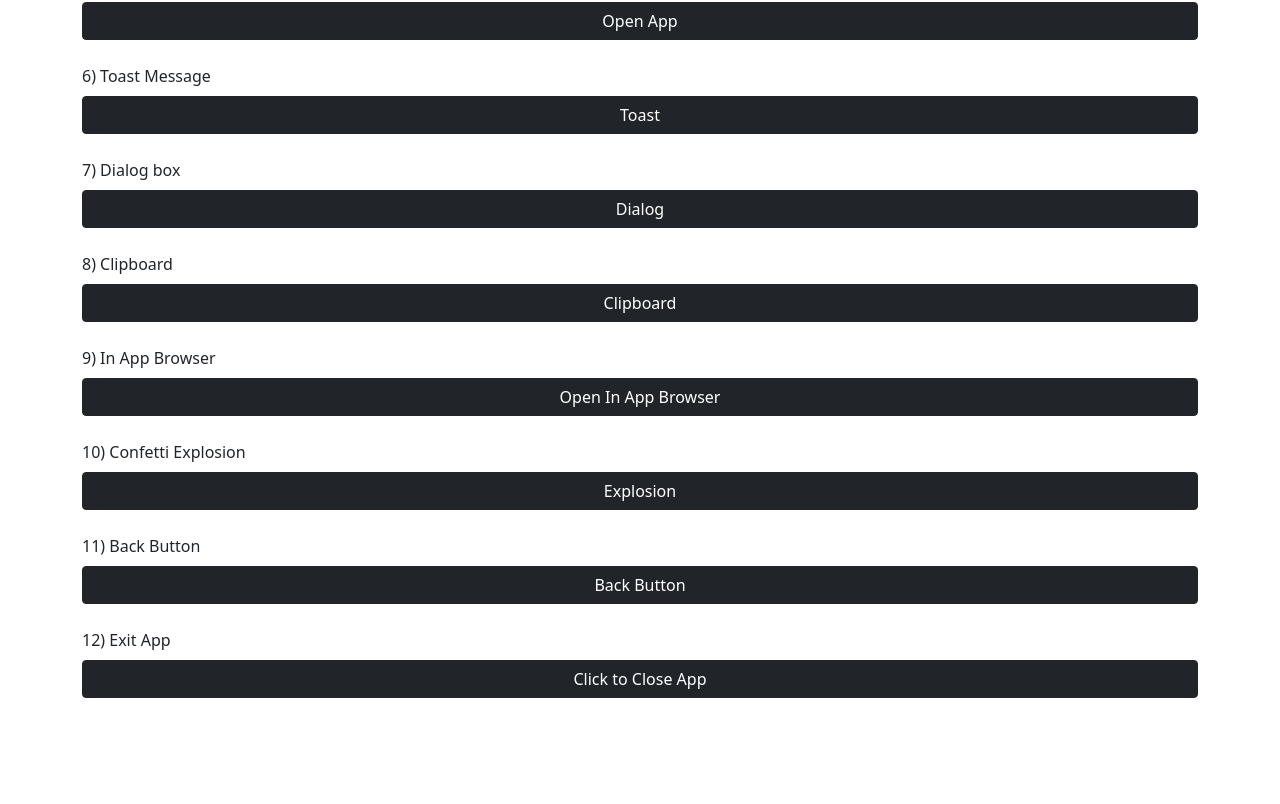
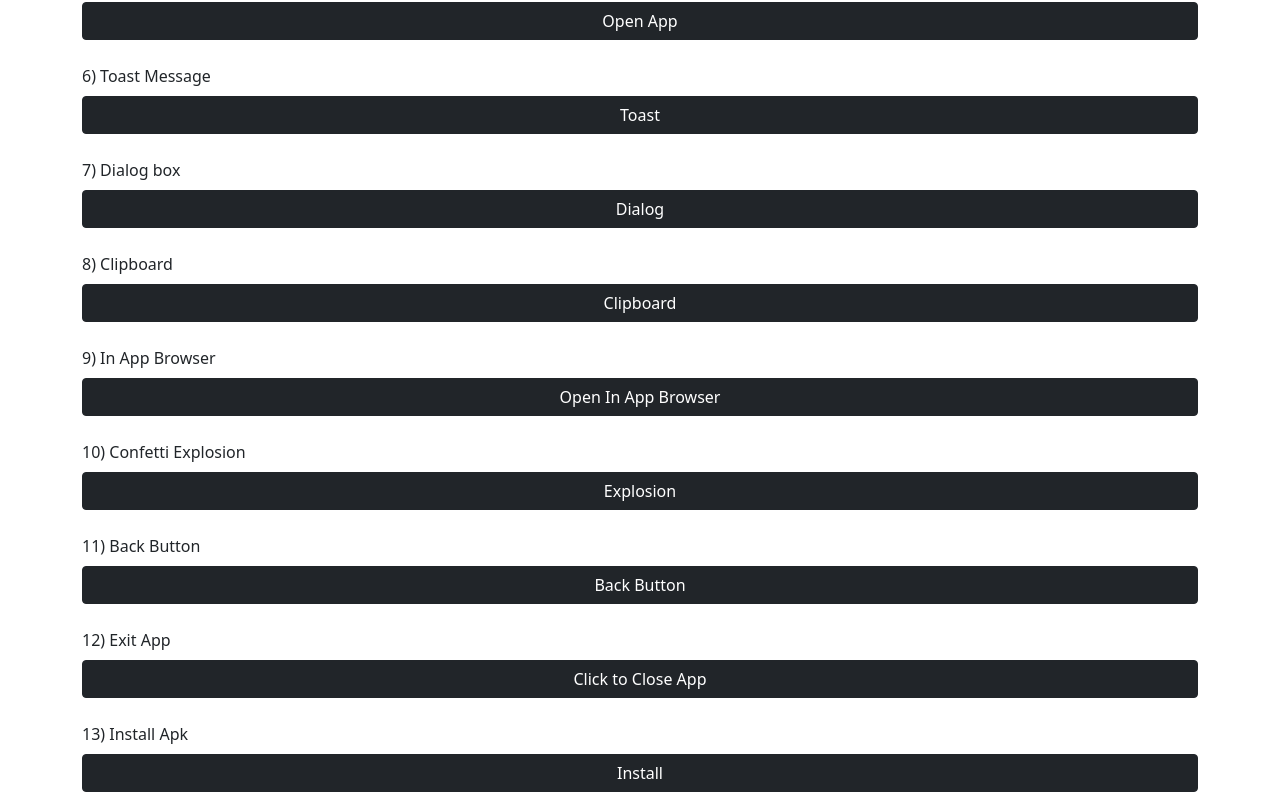
Before and after one commit to irshad/IA-POC, a Svelte app: page / in a window 1280 px wide. Shown: the part 492-1296 px from the top of the page. Before the commit the page ends 1202 px from the top, so only its background shows below. Built offline with nearby package versions, Linux system fonts and the light colour scheme.

Commit message:
Install APK

```diff
--- a/package.json
+++ b/package.json
@@ -29,6 +29,7 @@
     "@capacitor/dialog": "^4.0.1",
     "@capacitor/local-notifications": "^4.1.0",
     "@capacitor/toast": "^4.0.1",
+    "cordova-plugin-apkupdater": "^4.0.1",
     "cordova-plugin-screen-orientation": "^3.0.2",
     "es6-promise-plugin": "^4.2.2",
     "sirv-cli": "^2.0.0",
--- a/src/App.svelte
+++ b/src/App.svelte
@@ -11,6 +11,7 @@
   import ConfettiExplosion from "./components/ConfettiExplosion.svelte";
   import BackButton from "./components/BackButton.svelte";
   import ExitApp from "./components/ExitApp.svelte";
+  import InstallApk from "./components/InstallApk.svelte";
 </script>
 
 <main class="container">
@@ -26,6 +27,7 @@
   <ConfettiExplosion />
   <BackButton />
   <ExitApp />
+  <InstallApk />
 </main>
 
 <style>
--- /dev/null
+++ b/src/components/InstallApk.svelte
@@ -0,0 +1,26 @@
+<script>
+  import ApkUpdater from "cordova-plugin-apkupdater";
+
+  let progress = 0;
+  let apkUrl = "https://activity-templates.s3.ap-south-1.amazonaws.com/apps/test.apk";
+
+  const options = {
+    onDownloadProgress: function (e) {
+      console.log("Downloading: " + e.progress + "%", "(" + e.bytesWritten + "/" + e.bytes + ")");
+      progress = e.progress;
+    },
+  };
+
+  const installApk = async () => {
+    await ApkUpdater.download(apkUrl, options);
+    progress = 0;
+    await ApkUpdater.install();
+  };
+</script>
+
+<div class="poc-section">
+  <p>13) Install Apk</p>
+  <button class="btn btn-dark mt-2" on:click={installApk}>
+    {progress >= 1 ? 'Downloading - ' + progress + '%' : 'Install'}
+  </button>
+</div>
```
Also changed, not shown: 2 other files (tests, documents, lock files or other folders).
